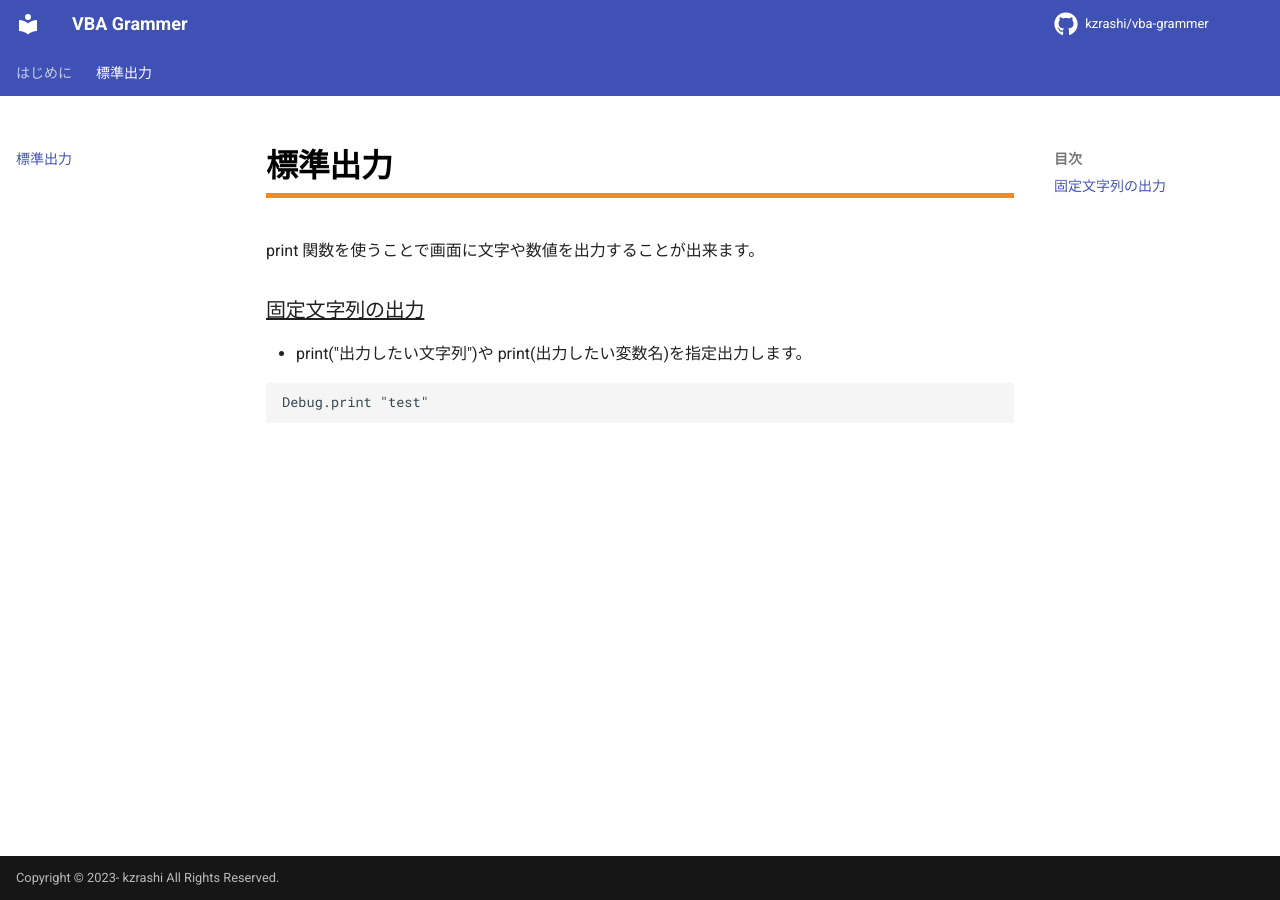
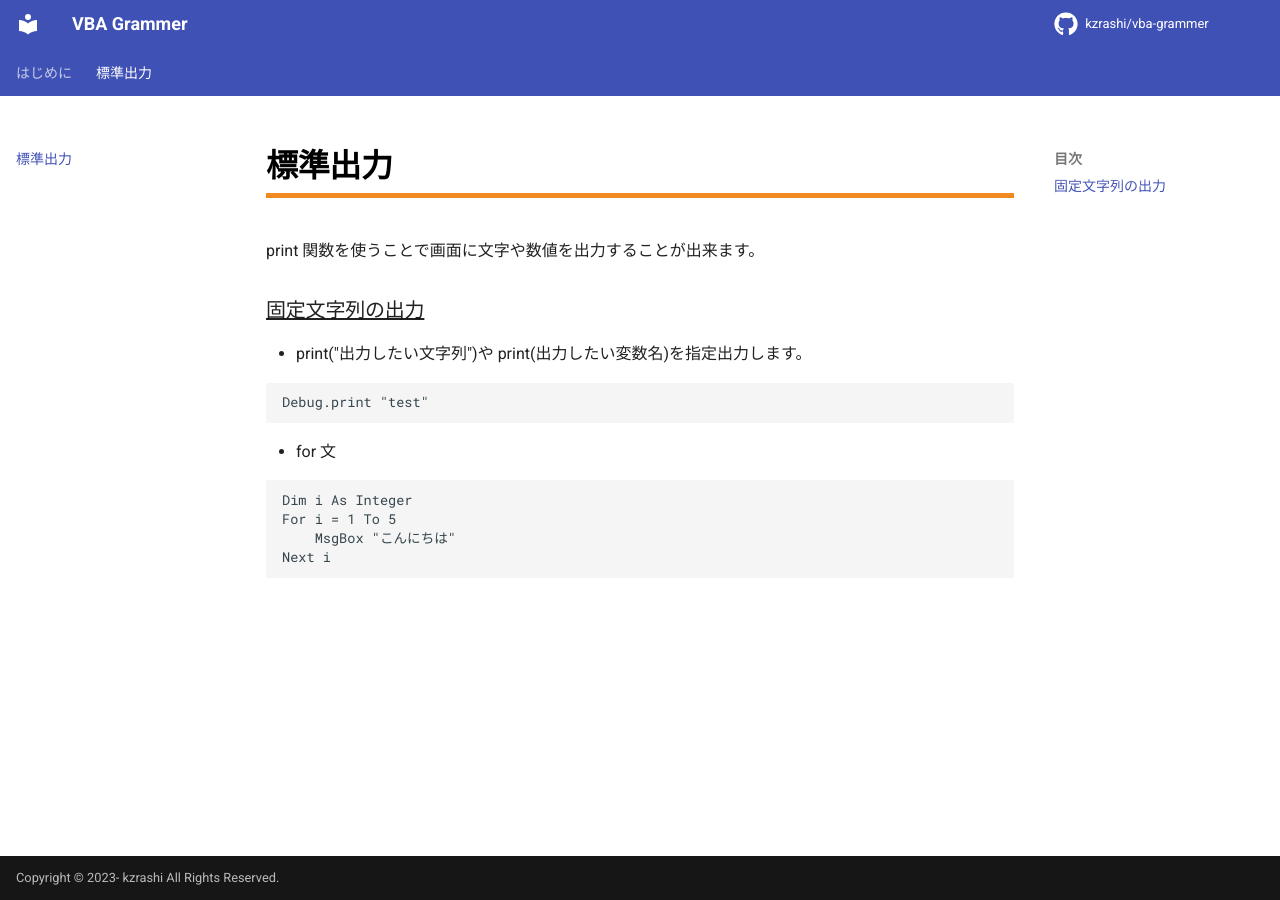
Before and after one commit to kzrashi/vba-grammer, an MkDocs documentation site: the page built from docs/00_print.md, in a window 1280 px wide. Built offline with MkDocs 1.6.1 and Material for MkDocs 9.7.7, drawn with Linux system fonts in a browser that asks for light colours; comment, search, counter and statistics services are not loaded.

Commit message:
1st commit

````diff
--- a/docs/00_print.md
+++ b/docs/00_print.md
@@ -9,3 +9,12 @@ print 関数を使うことで画面に文字や数値を出力することが
 ```vb
 Debug.print "test"
 ```
+
+- for 文
+
+```vb
+Dim i As Integer
+For i = 1 To 5
+	MsgBox "こんにちは"
+Next i
+```
````
